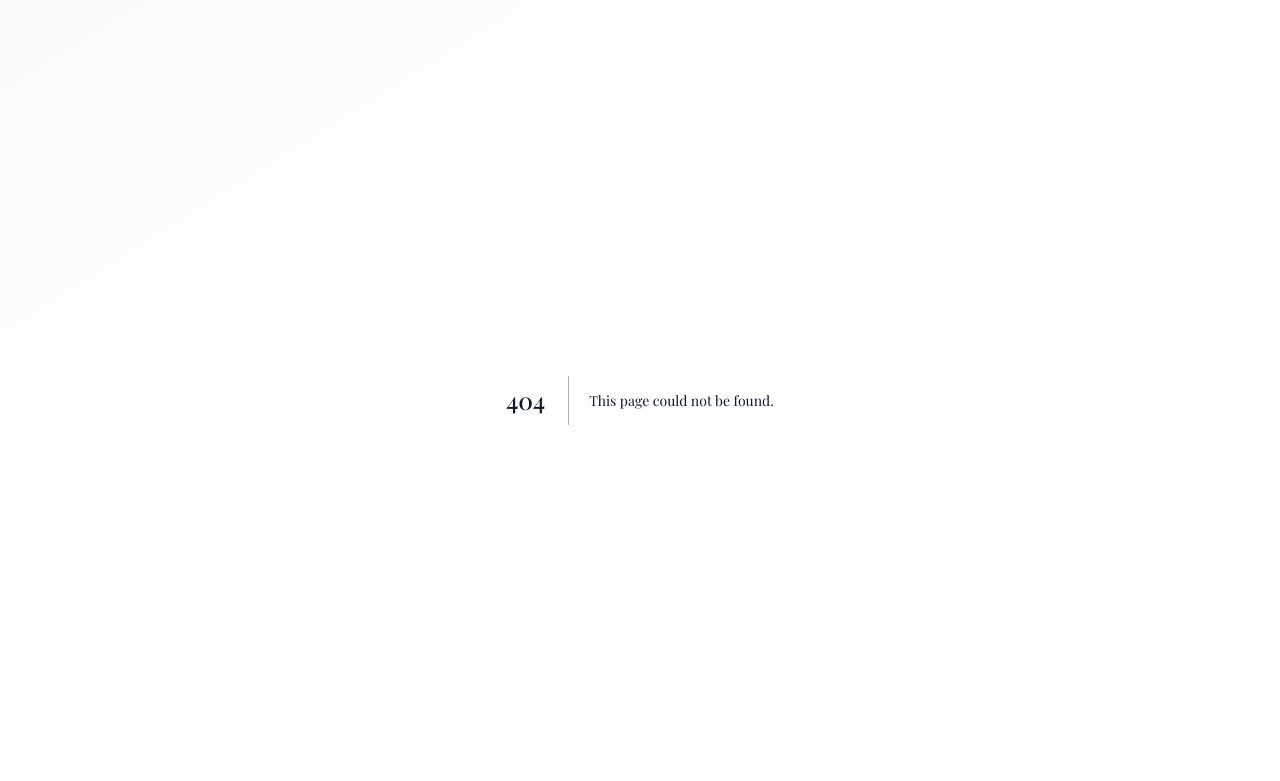
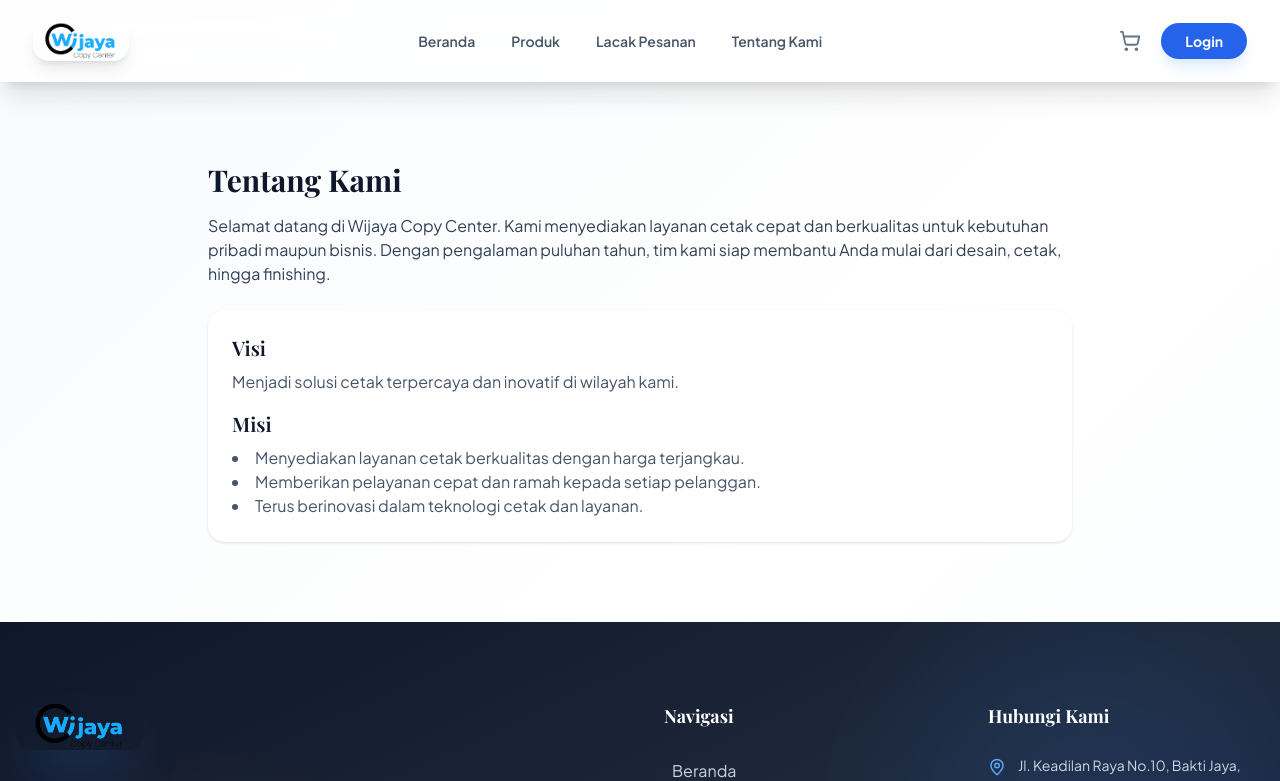
Before and after one commit to bubuuble/wijaya-copy-center, a Next.js app: page /tentang-kami in a window 1280 px wide. Before the commit this address had no page. Shown: the top 781 px of the page. Built offline with nearby package versions, Linux system fonts and the light colour scheme; no server answers; a web font is replaced by a local one.

Commit message:
tambah tentang kami

```diff
--- /dev/null
+++ b/app/(customer)/tentang-kami/page.tsx
@@ -0,0 +1,26 @@
+import React from 'react';
+
+export default function Page() {
+  return (
+    <main className="max-w-4xl mx-auto py-20 px-4">
+      <h1 className="text-3xl font-bold mb-4">Tentang Kami</h1>
+      <p className="text-slate-700 mb-6">
+        Selamat datang di Wijaya Copy Center. Kami menyediakan layanan cetak cepat dan
+        berkualitas untuk kebutuhan pribadi maupun bisnis. Dengan pengalaman puluhan tahun,
+        tim kami siap membantu Anda mulai dari desain, cetak, hingga finishing.
+      </p>
+
+      <section className="bg-white rounded-lg shadow p-6">
+        <h2 className="text-xl font-semibold mb-2">Visi</h2>
+        <p className="text-slate-600">Menjadi solusi cetak terpercaya dan inovatif di wilayah kami.</p>
+
+        <h2 className="text-xl font-semibold mt-4 mb-2">Misi</h2>
+        <ul className="list-disc list-inside text-slate-600">
+          <li>Menyediakan layanan cetak berkualitas dengan harga terjangkau.</li>
+          <li>Memberikan pelayanan cepat dan ramah kepada setiap pelanggan.</li>
+          <li>Terus berinovasi dalam teknologi cetak dan layanan.</li>
+        </ul>
+      </section>
+    </main>
+  );
+}
--- a/components/shared/Navbar.tsx
+++ b/components/shared/Navbar.tsx
@@ -1,21 +1,23 @@
 // components/shared/Navbar.tsx
-import Link from 'next/link';
-import Image from 'next/image';
-import { createClient } from '@/lib/supabase/server';
-import AuthSection from './AuthSection';
-import CartBadge from './CartBadge';
+import Link from "next/link";
+import Image from "next/image";
+import { createClient } from "@/lib/supabase/server";
+import AuthSection from "./AuthSection";
+import CartBadge from "./CartBadge";
 
 export default async function Navbar() {
   const supabase = await createClient();
 
-  const { data: { user } } = await supabase.auth.getUser();
+  const {
+    data: { user },
+  } = await supabase.auth.getUser();
 
   let profile = null;
   if (user) {
     const { data } = await supabase
-      .from('profiles')
-      .select('*')
-      .eq('id', user.id)
+      .from("profiles")
+      .select("*")
+      .eq("id", user.id)
       .single();
     profile = data;
   }
@@ -25,9 +27,17 @@ export default async function Navbar() {
       <div className="max-w-7xl mx-auto px-4 sm:px-6 lg:px-8">
         <div className="flex justify-between h-20 items-center">
           {/* Logo with Animation */}
-          <Link href="/" className="group flex items-center gap-3 animate-slide-in-right">
+          <Link
+            href="/"
+            className="group flex items-center gap-3 animate-slide-in-right"
+          >
             <div className="relative w-24 h-10 rounded-2xl overflow-hidden shadow-lg group-hover:shadow-blue-500/50 transition-all duration-300 group-hover:scale-110">
-              <Image src="/logo/logo.png" alt="Wijaya Copy Logo" fill className="object-contain" />
+              <Image
+                src="/logo/logo.png"
+                alt="Wijaya Copy Logo"
+                fill
+                className="object-contain"
+              />
             </div>
           </Link>
 
@@ -51,6 +61,12 @@ export default async function Navbar() {
             >
               Lacak Pesanan
             </Link>
+            <Link
+              href="/tentang-kami"
+              className="px-4 py-2 rounded-xl hover:bg-blue-50 hover:text-blue-700 transition-all duration-200"
+            >
+              Tentang Kami
+            </Link>
           </div>
 
           <div className="flex items-center space-x-3">
```
